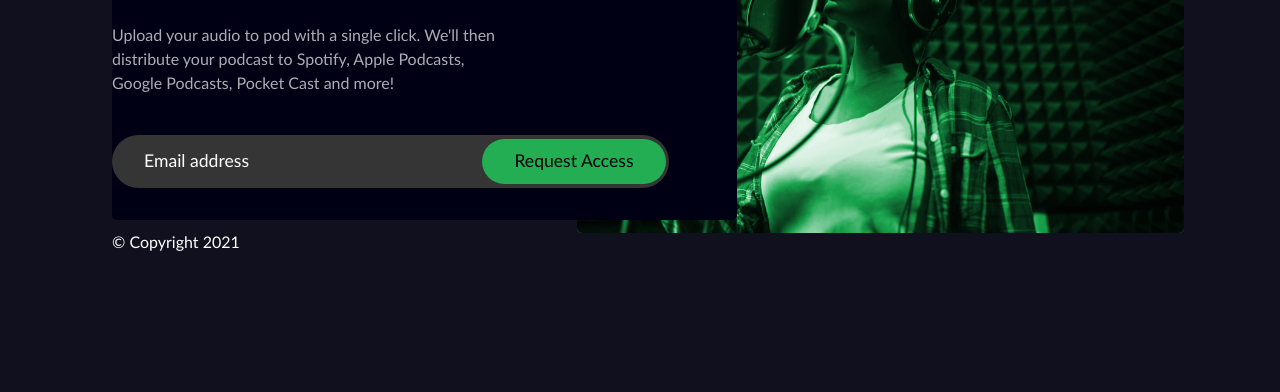
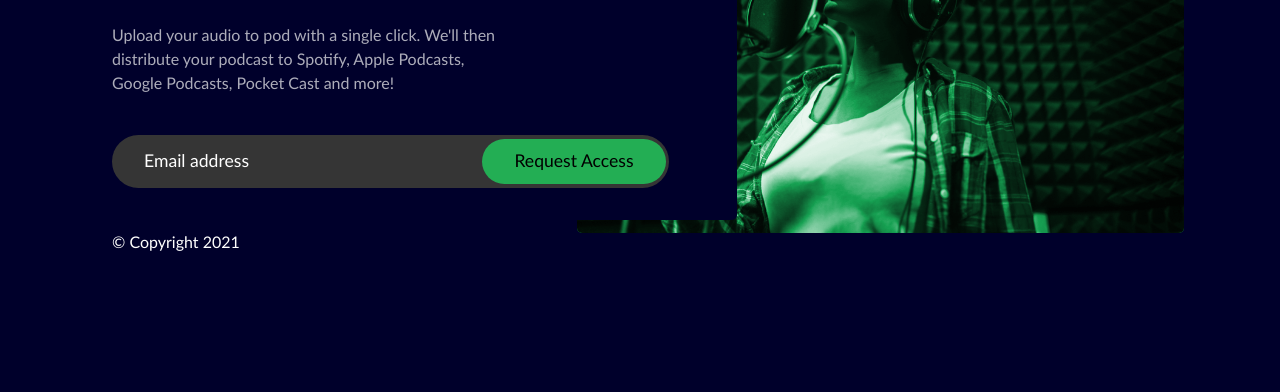
Before and after one commit to jorgevds/pod, a plain HTML site: page index.html in a window 1280 px wide. Shown: the part 408-800 px from the top of the page. Drawn offline with Linux system fonts and the light colour scheme.

Commit message:
fixed color values for bg and content card

```diff
--- a/style/main.css
+++ b/style/main.css
@@ -5,7 +5,7 @@
 
 body {
     color: white;
-    background-color: #00000fef;
+    background-color: #00002b;
     display: flex;
     flex-direction: column;
     justify-content: center;
@@ -45,7 +45,7 @@ main div, .container {
     display: flex;
     flex-direction: column;
     align-self: center;
-    background-color: #000014;
+    background-color: #00002b;
     border-radius: 5px;
     padding: 2rem 3rem 2rem 0;
     margin: 1rem -10rem 0 1rem;
```
